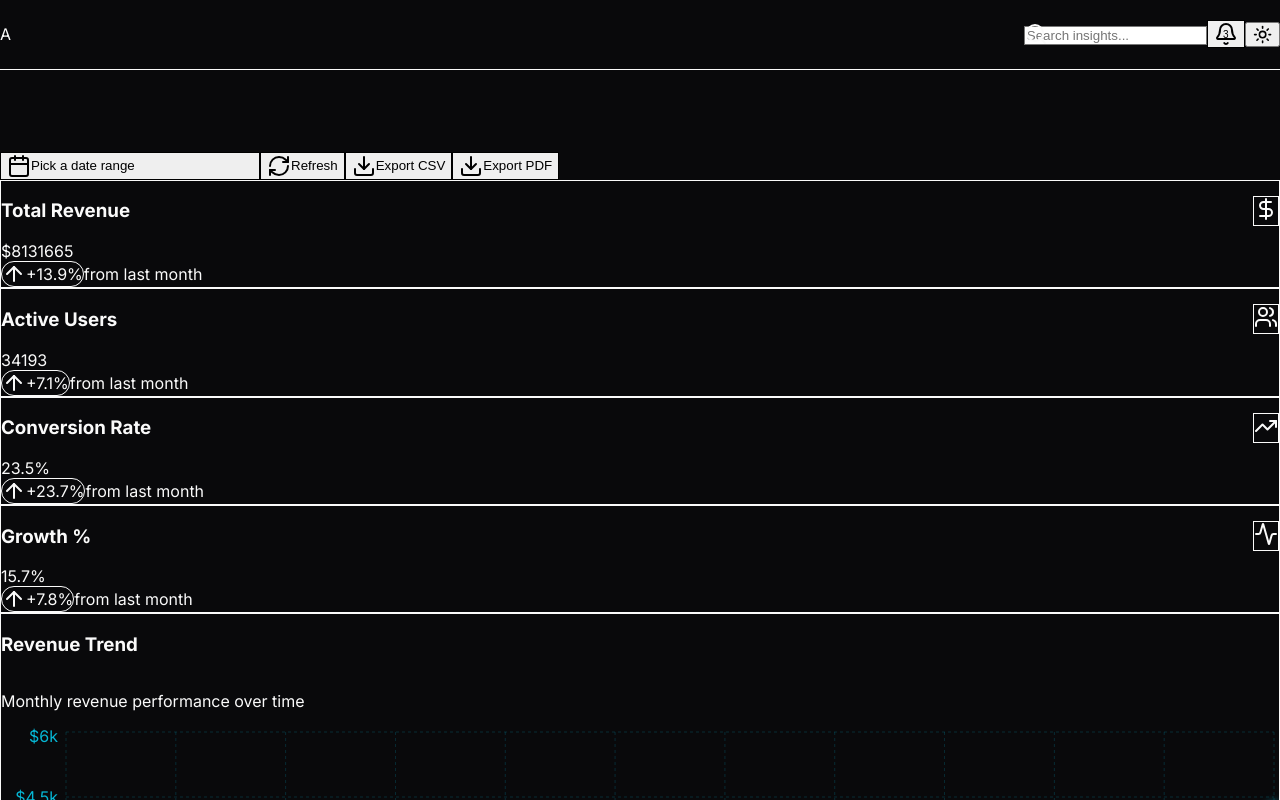
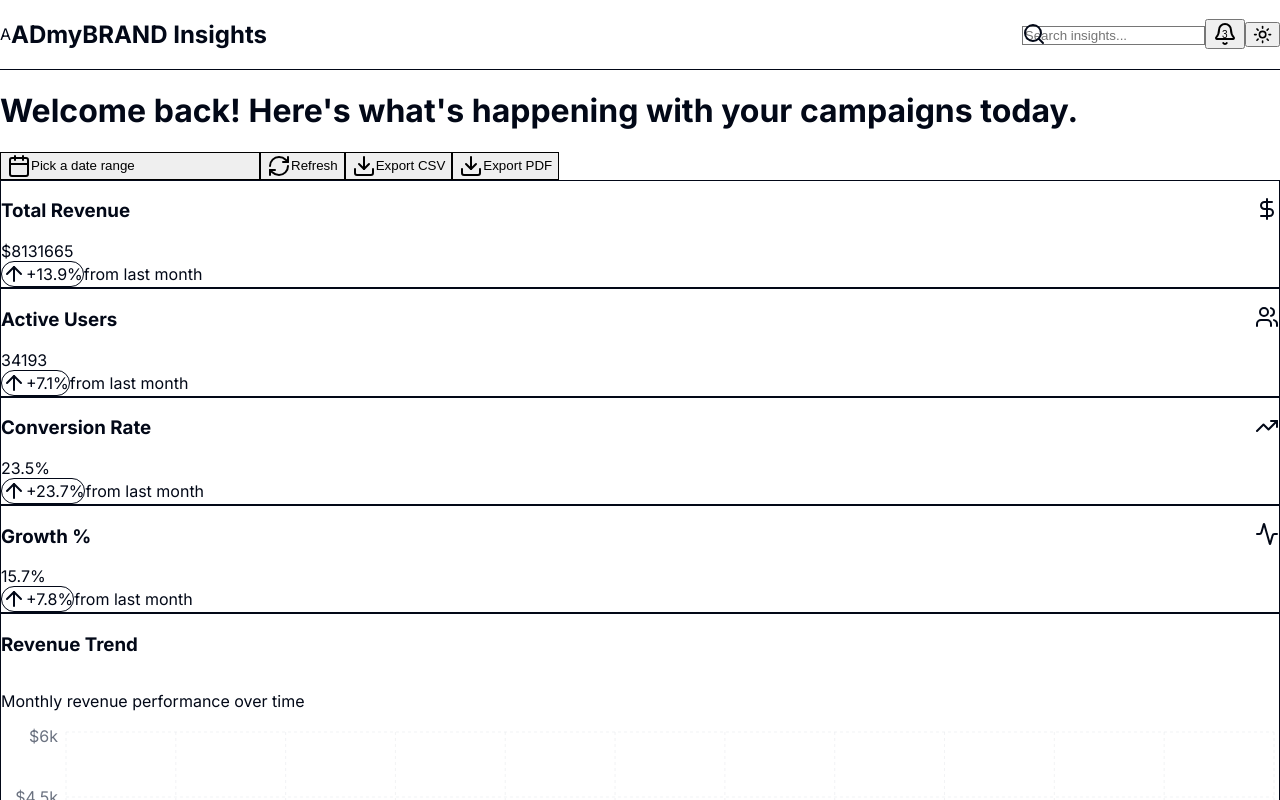
Before and after one commit to Soumyadipgithub/admybrand-insights, a Next.js app: page / in a window 1280 px wide. Shown: the top 800 px of the page. Built offline with nearby package versions, Linux system fonts and the light colour scheme.

Commit message:
Transform to professional design like AI Dashboard Generator: Clean white theme, blue accents, modern typography, subtle shadows

```diff
--- a/src/app/globals.css
+++ b/src/app/globals.css
@@ -4,56 +4,56 @@
 
 @layer base {
   :root {
-    /* FUTURISTIC CYBER DASHBOARD - 10/10 */
-    --background: 240 10% 4%;
-    --foreground: 0 0% 98%;
-    --card: 240 10% 6%;
-    --card-foreground: 0 0% 98%;
-    --popover: 240 10% 6%;
-    --popover-foreground: 0 0% 98%;
+    /* PROFESSIONAL BUSINESS DASHBOARD - Clean & Modern */
+    --background: 0 0% 100%;
+    --foreground: 222 84% 5%;
+    --card: 0 0% 100%;
+    --card-foreground: 222 84% 5%;
+    --popover: 0 0% 100%;
+    --popover-foreground: 222 84% 5%;
 
-    /* Primary - Neon Cyan */
-    --primary: 180 100% 50%;
-    --primary-foreground: 240 10% 4%;
+    /* Primary - Professional Blue */
+    --primary: 221 83% 53%;
+    --primary-foreground: 0 0% 100%;
 
-    /* Secondary - Neon Purple */
-    --secondary: 280 100% 60%;
-    --secondary-foreground: 240 10% 4%;
+    /* Secondary - Light Blue */
+    --secondary: 210 40% 96%;
+    --secondary-foreground: 222 47% 11%;
 
-    /* Muted - Dark Cyber */
-    --muted: 240 10% 8%;
-    --muted-foreground: 0 0% 70%;
+    /* Muted - Light Gray */
+    --muted: 210 40% 96%;
+    --muted-foreground: 215 16% 47%;
 
-    /* Accent - Neon Pink */
-    --accent: 320 100% 60%;
-    --accent-foreground: 240 10% 4%;
+    /* Accent - Blue */
+    --accent: 210 40% 96%;
+    --accent-foreground: 222 47% 11%;
 
-    /* Success - Neon Green */
-    --success: 120 100% 50%;
-    --success-foreground: 240 10% 4%;
+    /* Success - Green */
+    --success: 142 76% 36%;
+    --success-foreground: 0 0% 100%;
 
-    /* Warning - Neon Orange */
-    --warning: 30 100% 60%;
-    --warning-foreground: 240 10% 4%;
+    /* Warning - Orange */
+    --warning: 38 92% 50%;
+    --warning-foreground: 0 0% 100%;
 
-    /* Destructive - Neon Red */
-    --destructive: 0 100% 60%;
-    --destructive-foreground: 240 10% 4%;
+    /* Destructive - Red */
+    --destructive: 0 84% 60%;
+    --destructive-foreground: 0 0% 100%;
 
-    /* Border - Glowing */
-    --border: 180 100% 50%;
-    --input: 240 10% 8%;
-    --ring: 180 100% 50%;
+    /* Border - Subtle */
+    --border: 214 32% 91%;
+    --input: 214 32% 91%;
+    --ring: 221 83% 53%;
 
-    /* Radius - Futuristic */
-    --radius: 0.5rem;
+    /* Radius - Modern */
+    --radius: 0.75rem;
 
-    /* Shadows - Glowing */
-    --shadow-sm: 0 0 10px rgb(0 255 255 / 0.3);
-    --shadow: 0 0 20px rgb(0 255 255 / 0.4);
-    --shadow-md: 0 0 30px rgb(0 255 255 / 0.5);
-    --shadow-lg: 0 0 40px rgb(0 255 255 / 0.6);
-    --shadow-xl: 0 0 50px rgb(0 255 255 / 0.7);
+    /* Shadows - Subtle */
+    --shadow-sm: 0 1px 2px 0 rgb(0 0 0 / 0.05);
+    --shadow: 0 1px 3px 0 rgb(0 0 0 / 0.1), 0 1px 2px -1px rgb(0 0 0 / 0.1);
+    --shadow-md: 0 4px 6px -1px rgb(0 0 0 / 0.1), 0 2px 4px -2px rgb(0 0 0 / 0.1);
+    --shadow-lg: 0 10px 15px -3px rgb(0 0 0 / 0.1), 0 4px 6px -4px rgb(0 0 0 / 0.1);
+    --shadow-xl: 0 20px 25px -5px rgb(0 0 0 / 0.1), 0 8px 10px -6px rgb(0 0 0 / 0.1);
   }
 
   .dark {
--- a/src/app/page.tsx
+++ b/src/app/page.tsx
@@ -192,12 +192,12 @@
   }
 
   return (
-    <div className="min-h-screen bg-gradient-to-br from-black via-slate-900 to-cyan-900 relative">
+    <div className="min-h-screen bg-gradient-to-br from-gray-50 to-white relative">
       <div className="max-w-7xl mx-auto px-6 py-8 relative z-10">
         {/* Header with Filters */}
         <div className="flex flex-col lg:flex-row lg:items-center lg:justify-between gap-6 mb-8">
           <div>
-            <h1 className="text-5xl font-bold bg-gradient-to-r from-cyan-400 via-blue-400 to-purple-400 bg-clip-text text-transparent mb-2 animate-pulse">
+            <h1 className="text-4xl font-bold text-gray-900 mb-2">
               Welcome back! Here's what's happening with your campaigns today.
             </h1>
           </div>
@@ -216,7 +216,7 @@
                   size="sm"
                   onClick={handleRefresh}
                   disabled={isLoading}
-                  className="bg-black/40 backdrop-blur-xl border-cyan-500/30 hover:bg-cyan-500/20 hover:shadow-lg hover:shadow-cyan-500/30 transition-all duration-300 rounded-xl text-cyan-300"
+                  className="bg-white border-gray-300 hover:bg-gray-50 hover:border-blue-500 transition-all duration-200 rounded-lg text-gray-700"
                 >
                   <RefreshCw className={`h-4 w-4 mr-2 ${isLoading ? 'animate-spin' : ''}`} />
                   Refresh
@@ -225,7 +225,7 @@
                   variant="outline"
                   size="sm"
                   onClick={() => handleExport('csv')}
-                  className="bg-black/40 backdrop-blur-xl border-cyan-500/30 hover:bg-cyan-500/20 hover:shadow-lg hover:shadow-cyan-500/30 transition-all duration-300 rounded-xl text-cyan-300"
+                  className="bg-white border-gray-300 hover:bg-gray-50 hover:border-blue-500 transition-all duration-200 rounded-lg text-gray-700"
                 >
                   <Download className="h-4 w-4 mr-2" />
                   Export CSV
@@ -234,7 +234,7 @@
                   variant="outline"
                   size="sm"
                   onClick={() => handleExport('pdf')}
-                  className="bg-black/40 backdrop-blur-xl border-cyan-500/30 hover:bg-cyan-500/20 hover:shadow-lg hover:shadow-cyan-500/30 transition-all duration-300 rounded-xl text-cyan-300"
+                  className="bg-white border-gray-300 hover:bg-gray-50 hover:border-blue-500 transition-all duration-200 rounded-lg text-gray-700"
                 >
                   <Download className="h-4 w-4 mr-2" />
                   Export PDF
@@ -270,10 +270,10 @@
 
           {/* User Demographics */}
           <div>
-            <Card className="bg-black/40 backdrop-blur-xl border border-cyan-500/30 shadow-lg hover:shadow-2xl hover:shadow-cyan-500/30 transition-all duration-500 h-full">
+            <Card className="bg-white border border-gray-200 shadow-sm hover:shadow-md transition-all duration-300 h-full">
               <CardHeader className="pb-4">
-                <CardTitle className="text-xl font-bold text-cyan-100">User Demographics</CardTitle>
-                <p className="text-cyan-300">Age distribution of users</p>
+                <CardTitle className="text-xl font-bold text-gray-900">User Demographics</CardTitle>
+                <p className="text-gray-600">Age distribution of users</p>
               </CardHeader>
               <CardContent>
                 <div className="h-80">
@@ -291,10 +291,10 @@
         {/* Additional Charts */}
         <div className="grid gap-8 md:grid-cols-2 mb-8">
           {/* Revenue by Channel */}
-          <Card className="bg-black/40 backdrop-blur-xl border border-cyan-500/30 shadow-lg hover:shadow-2xl hover:shadow-cyan-500/30 transition-all duration-500">
+          <Card className="bg-white border border-gray-200 shadow-sm hover:shadow-md transition-all duration-300">
             <CardHeader className="pb-4">
-              <CardTitle className="text-xl font-bold text-cyan-100">Revenue by Channel</CardTitle>
-              <p className="text-cyan-300">Revenue distribution by marketing channel</p>
+              <CardTitle className="text-xl font-bold text-gray-900">Revenue by Channel</CardTitle>
+              <p className="text-gray-600">Revenue distribution by marketing channel</p>
             </CardHeader>
             <CardContent>
               <div className="h-80">
@@ -308,28 +308,28 @@
           </Card>
 
           {/* Campaign Performance */}
-          <Card className="bg-black/40 backdrop-blur-xl border border-cyan-500/30 shadow-lg hover:shadow-2xl hover:shadow-cyan-500/30 transition-all duration-500">
+          <Card className="bg-white border border-gray-200 shadow-sm hover:shadow-md transition-all duration-300">
             <CardHeader className="pb-4">
-              <CardTitle className="text-xl font-bold text-cyan-100">Campaign Performance</CardTitle>
-              <p className="text-cyan-300">Top performing campaigns</p>
+              <CardTitle className="text-xl font-bold text-gray-900">Campaign Performance</CardTitle>
+              <p className="text-gray-600">Top performing campaigns</p>
             </CardHeader>
             <CardContent>
               <div className="space-y-4">
                 {[
-                  { name: "Social Media Campaign", value: "$2.4M", growth: "+15%", color: "bg-gradient-to-r from-cyan-400 to-blue-500" },
-                  { name: "Email Marketing", value: "$1.8M", growth: "+12%", color: "bg-gradient-to-r from-green-400 to-emerald-500" },
-                  { name: "Search Ads", value: "$1.2M", growth: "+8%", color: "bg-gradient-to-r from-purple-400 to-pink-500" },
-                  { name: "Content Marketing", value: "$890K", growth: "+6%", color: "bg-gradient-to-r from-orange-400 to-red-500" }
+                  { name: "Social Media Campaign", value: "$2.4M", growth: "+15%", color: "bg-gradient-to-r from-blue-500 to-blue-600" },
+                  { name: "Email Marketing", value: "$1.8M", growth: "+12%", color: "bg-gradient-to-r from-green-500 to-green-600" },
+                  { name: "Search Ads", value: "$1.2M", growth: "+8%", color: "bg-gradient-to-r from-purple-500 to-purple-600" },
+                  { name: "Content Marketing", value: "$890K", growth: "+6%", color: "bg-gradient-to-r from-orange-500 to-orange-600" }
                 ].map((item, index) => (
-                  <div key={index} className="group flex items-center justify-between p-4 bg-cyan-500/10 rounded-xl hover:bg-cyan-500/20 transition-all duration-300 hover:shadow-lg hover:shadow-cyan-500/20 border border-cyan-500/20">
+                  <div key={index} className="group flex items-center justify-between p-4 bg-gray-50 rounded-lg hover:bg-gray-100 transition-all duration-200 border border-gray-200">
                     <div className="flex items-center">
-                      <div className={`w-3 h-3 rounded-full ${item.color} mr-4 shadow-lg`}></div>
+                      <div className={`w-3 h-3 rounded-full ${item.color} mr-4`}></div>
                       <div>
-                        <div className="font-semibold text-cyan-100 group-hover:text-cyan-50 transition-colors">{item.name}</div>
-                        <div className="text-sm text-cyan-300">{item.value}</div>
+                        <div className="font-semibold text-gray-900 group-hover:text-gray-800 transition-colors">{item.name}</div>
+                        <div className="text-sm text-gray-600">{item.value}</div>
                       </div>
                     </div>
-                    <div className="text-green-400 font-semibold">{item.growth}</div>
+                    <div className="text-green-600 font-semibold">{item.growth}</div>
                   </div>
                 ))}
               </div>
@@ -338,10 +338,10 @@
         </div>
 
         {/* Data Table */}
-        <Card className="bg-black/40 backdrop-blur-xl border border-cyan-500/30 shadow-lg hover:shadow-2xl hover:shadow-cyan-500/30 transition-all duration-500">
+        <Card className="bg-white border border-gray-200 shadow-sm hover:shadow-md transition-all duration-300">
           <CardHeader className="pb-4">
-            <CardTitle className="text-xl font-bold text-cyan-100">Campaign Data</CardTitle>
-            <p className="text-cyan-300">Detailed campaign performance with sorting and filtering</p>
+            <CardTitle className="text-xl font-bold text-gray-900">Campaign Data</CardTitle>
+            <p className="text-gray-600">Detailed campaign performance with sorting and filtering</p>
           </CardHeader>
           <CardContent>
             <DataTable data={tableData} />
--- a/src/components/charts/line-chart.tsx
+++ b/src/components/charts/line-chart.tsx
@@ -32,10 +32,10 @@
 
 export function LineChart({ data, title, description }: LineChartProps) {
   return (
-    <Card className="bg-black/40 backdrop-blur-xl border border-cyan-500/30 shadow-lg hover:shadow-2xl hover:shadow-cyan-500/30 transition-all duration-500">
+    <Card className="bg-white border border-gray-200 shadow-sm hover:shadow-md transition-all duration-300">
       <CardHeader className="pb-4">
-        <CardTitle className="text-xl font-bold text-cyan-100">{title}</CardTitle>
-        {description && <CardDescription className="text-cyan-300">{description}</CardDescription>}
+        <CardTitle className="text-xl font-bold text-gray-900">{title}</CardTitle>
+        {description && <CardDescription className="text-gray-600">{description}</CardDescription>}
       </CardHeader>
       <CardContent className="pb-4">
         <div className="h-[300px]">
@@ -43,26 +43,26 @@
             <RechartsLineChart data={data}>
               <defs>
                 <linearGradient id="colorValue" x1="0" y1="0" x2="0" y2="1">
-                  <stop offset="5%" stopColor="#06b6d4" stopOpacity={0.8}/>
-                  <stop offset="95%" stopColor="#06b6d4" stopOpacity={0.1}/>
+                  <stop offset="5%" stopColor="#3b82f6" stopOpacity={0.8}/>
+                  <stop offset="95%" stopColor="#3b82f6" stopOpacity={0.1}/>
                 </linearGradient>
                 <linearGradient id="glowEffect" x1="0" y1="0" x2="1" y2="0">
-                  <stop offset="0%" stopColor="#06b6d4" stopOpacity={0.5}/>
-                  <stop offset="50%" stopColor="#06b6d4" stopOpacity={0.8}/>
-                  <stop offset="100%" stopColor="#06b6d4" stopOpacity={0.5}/>
+                  <stop offset="0%" stopColor="#3b82f6" stopOpacity={0.5}/>
+                  <stop offset="50%" stopColor="#3b82f6" stopOpacity={0.8}/>
+                  <stop offset="100%" stopColor="#3b82f6" stopOpacity={0.5}/>
                 </linearGradient>
               </defs>
-              <CartesianGrid strokeDasharray="3 3" stroke="#06b6d4" strokeOpacity={0.2} />
+              <CartesianGrid strokeDasharray="3 3" stroke="#e5e7eb" strokeOpacity={0.5} />
               <XAxis
                 dataKey="name"
                 className="text-xs"
-                tick={{ fill: "#06b6d4" }}
+                tick={{ fill: "#6b7280" }}
                 tickLine={false}
                 axisLine={false}
               />
               <YAxis
                 className="text-xs"
-                tick={{ fill: "#06b6d4" }}
+                tick={{ fill: "#6b7280" }}
                 tickFormatter={(value) => `$${value / 1000}k`}
                 tickLine={false}
                 axisLine={false}
@@ -70,21 +70,21 @@
               <Tooltip
                 content={<CustomTooltip />}
                 contentStyle={{
-                  backgroundColor: 'rgba(0, 0, 0, 0.9)',
-                  border: '1px solid #06b6d4',
-                  borderRadius: '12px',
-                  boxShadow: '0 0 20px rgba(6, 182, 212, 0.5)',
+                  backgroundColor: 'white',
+                  border: '1px solid #e5e7eb',
+                  borderRadius: '8px',
+                  boxShadow: '0 4px 6px -1px rgba(0, 0, 0, 0.1)',
                   padding: '12px',
-                  color: '#06b6d4'
+                  color: '#374151'
                 }}
               />
               <Line
                 type="monotone"
                 dataKey="value"
                 stroke="url(#glowEffect)"
-                strokeWidth={4}
-                dot={{ fill: '#06b6d4', strokeWidth: 3, r: 6, filter: 'drop-shadow(0 0 5px #06b6d4)' }}
-                activeDot={{ r: 8, stroke: '#06b6d4', strokeWidth: 3, filter: 'drop-shadow(0 0 10px #06b6d4)' }}
+                strokeWidth={3}
+                dot={{ fill: '#3b82f6', strokeWidth: 2, r: 4 }}
+                activeDot={{ r: 6, stroke: '#3b82f6', strokeWidth: 2 }}
               />
             </RechartsLineChart>
           </ResponsiveContainer>
--- a/src/components/layout.tsx
+++ b/src/components/layout.tsx
@@ -11,35 +11,20 @@
 
 export function Layout({ children }: LayoutProps) {
   return (
-    <div className="min-h-screen bg-gradient-to-br from-black via-slate-900 to-cyan-900 relative overflow-hidden">
-      {/* Animated Cyber Grid */}
-      <div className="absolute inset-0 bg-[linear-gradient(rgba(0,255,255,0.1)_1px,transparent_1px),linear-gradient(90deg,rgba(0,255,255,0.1)_1px,transparent_1px)] bg-[size:50px_50px] animate-pulse" />
-
-      {/* Floating Holographic Particles */}
-      <div className="absolute inset-0">
-        <div className="absolute top-20 left-20 w-3 h-3 bg-cyan-400 rounded-full animate-ping shadow-lg shadow-cyan-400/50" />
-        <div className="absolute top-40 right-40 w-2 h-2 bg-purple-400 rounded-full animate-pulse shadow-lg shadow-purple-400/50" />
-        <div className="absolute bottom-20 left-1/3 w-2.5 h-2.5 bg-pink-400 rounded-full animate-bounce shadow-lg shadow-pink-400/50" />
-        <div className="absolute top-1/2 right-1/4 w-1.5 h-1.5 bg-green-400 rounded-full animate-ping shadow-lg shadow-green-400/50" />
-        <div className="absolute top-1/3 left-1/4 w-1 h-1 bg-orange-400 rounded-full animate-pulse shadow-lg shadow-orange-400/50" />
-      </div>
-
-      {/* Scanning Lines */}
-      <div className="absolute inset-0">
-        <div className="absolute top-0 left-0 w-full h-px bg-gradient-to-r from-transparent via-cyan-400 to-transparent animate-pulse" />
-        <div className="absolute bottom-0 left-0 w-full h-px bg-gradient-to-r from-transparent via-purple-400 to-transparent animate-pulse" style={{ animationDelay: '1s' }} />
-      </div>
+    <div className="min-h-screen bg-gradient-to-br from-gray-50 to-white relative">
+      {/* Subtle Background Pattern */}
+      <div className="absolute inset-0 bg-[linear-gradient(rgba(59,130,246,0.03)_1px,transparent_1px),linear-gradient(90deg,rgba(59,130,246,0.03)_1px,transparent_1px)] bg-[size:100px_100px]" />
 
       {/* Header */}
-      <header className="backdrop-blur-xl bg-black/20 border-b border-cyan-500/30 sticky top-0 z-50">
+      <header className="bg-white border-b border-gray-200 sticky top-0 z-50 shadow-sm">
         <div className="max-w-7xl mx-auto px-6 py-4">
           <div className="flex items-center justify-between">
             <div className="flex items-center space-x-8">
               <div className="flex items-center space-x-3">
-                <div className="w-10 h-10 bg-gradient-to-br from-cyan-400 to-blue-500 rounded-xl flex items-center justify-center shadow-lg shadow-cyan-500/50 animate-pulse">
-                  <span className="text-black font-bold text-sm">A</span>
+                <div className="w-8 h-8 bg-gradient-to-br from-blue-600 to-blue-700 rounded-lg flex items-center justify-center shadow-sm">
+                  <span className="text-white font-bold text-sm">A</span>
                 </div>
-                <h2 className="text-xl font-bold bg-gradient-to-r from-cyan-400 via-blue-400 to-purple-400 bg-clip-text text-transparent animate-pulse">
+                <h2 className="text-xl font-bold text-gray-900">
                   ADmyBRAND Insights
                 </h2>
               </div>
@@ -53,10 +38,10 @@
                   <a
                     key={item.name}
                     href={item.href}
-                    className={`px-4 py-2 rounded-lg text-sm font-medium transition-all duration-300 ${
+                    className={`px-4 py-2 rounded-lg text-sm font-medium transition-all duration-200 ${
                       item.active
-                        ? "bg-cyan-500/20 text-cyan-400 shadow-lg shadow-cyan-500/30 border border-cyan-500/30"
-                        : "text-gray-300 hover:text-cyan-400 hover:bg-cyan-500/10 border border-transparent hover:border-cyan-500/30"
+                        ? "bg-blue-50 text-blue-700 border border-blue-200"
+                        : "text-gray-600 hover:text-blue-700 hover:bg-blue-50"
                     }`}
                   >
                     {item.name}
@@ -67,16 +52,16 @@
 
             <div className="flex items-center space-x-3">
               <div className="relative">
-                <Search className="absolute left-3 top-1/2 h-4 w-4 -translate-y-1/2 text-cyan-400" />
+                <Search className="absolute left-3 top-1/2 h-4 w-4 -translate-y-1/2 text-gray-400" />
                 <input
                   type="search"
                   placeholder="Search insights..."
-                  className="pl-10 pr-4 py-2.5 w-64 border border-cyan-500/30 rounded-xl text-sm bg-black/20 backdrop-blur-sm focus:outline-none focus:ring-2 focus:ring-cyan-500/50 focus:border-cyan-500 text-cyan-100 placeholder-cyan-300/50 transition-all duration-300"
+                  className="pl-10 pr-4 py-2 w-64 border border-gray-300 rounded-lg text-sm bg-white focus:outline-none focus:ring-2 focus:ring-blue-500/50 focus:border-blue-500 text-gray-900 placeholder-gray-400 transition-all duration-200"
                 />
               </div>
-              <Button variant="ghost" size="icon" className="relative hover:bg-cyan-500/20 rounded-xl border border-cyan-500/30">
-                <Bell className="h-5 w-5 text-cyan-400" />
-                <span className="absolute -top-1 -right-1 h-5 w-5 rounded-full bg-gradient-to-r from-red-500 to-pink-500 text-[10px] font-medium text-white flex items-center justify-center shadow-lg shadow-red-500/50 animate-pulse">
+              <Button variant="ghost" size="icon" className="relative hover:bg-gray-100 rounded-lg">
+                <Bell className="h-5 w-5 text-gray-600" />
+                <span className="absolute -top-1 -right-1 h-5 w-5 rounded-full bg-red-500 text-[10px] font-medium text-white flex items-center justify-center">
                   3
                 </span>
               </Button>
--- a/src/components/metric-card.tsx
+++ b/src/components/metric-card.tsx
@@ -22,53 +22,40 @@
 
   return (
     <Card className={cn(
-      "group relative overflow-hidden transition-all duration-500 hover:shadow-2xl hover:-translate-y-2 bg-black/40 backdrop-blur-xl border border-cyan-500/30",
+      "group relative overflow-hidden transition-all duration-300 hover:shadow-lg hover:-translate-y-1 bg-white border border-gray-200",
       className
     )}>
-      {/* Glowing Border */}
-      <div className="absolute inset-0 rounded-xl bg-gradient-to-r from-cyan-500/20 via-blue-500/20 to-purple-500/20 opacity-0 group-hover:opacity-100 transition-opacity duration-500 blur-sm" />
-
-      {/* Animated Background */}
-      <div className="absolute inset-0 bg-gradient-to-br from-cyan-900/20 via-blue-900/20 to-purple-900/20 opacity-0 group-hover:opacity-100 transition-opacity duration-500" />
-
-      {/* Glowing Corner */}
-      <div className="absolute top-0 right-0 w-20 h-20 bg-gradient-to-br from-cyan-400 to-transparent opacity-0 group-hover:opacity-30 transition-opacity duration-500 blur-xl" />
+      {/* Subtle Hover Effect */}
+      <div className="absolute inset-0 bg-gradient-to-br from-blue-50/50 via-transparent to-blue-50/30 opacity-0 group-hover:opacity-100 transition-opacity duration-300" />
 
       <CardHeader className="flex flex-row items-center justify-between space-y-0 pb-3 relative z-10">
-        <CardTitle className="text-sm font-semibold text-cyan-300 group-hover:text-cyan-200 transition-colors duration-200">
+        <CardTitle className="text-sm font-semibold text-gray-600 group-hover:text-gray-700 transition-colors duration-200">
           {metric.title}
         </CardTitle>
-        <div className="p-2 rounded-xl bg-gradient-to-br from-cyan-500/20 to-blue-500/20 group-hover:from-cyan-400/30 group-hover:to-blue-400/30 transition-all duration-300 border border-cyan-500/30">
-          <Icon className="h-4 w-4 text-cyan-400" />
+        <div className="p-2 rounded-lg bg-blue-50 group-hover:bg-blue-100 transition-all duration-200">
+          <Icon className="h-4 w-4 text-blue-600" />
         </div>
       </CardHeader>
 
       <CardContent className="relative z-10">
-        <div className="text-3xl font-bold text-cyan-100 mb-3 group-hover:text-cyan-50 transition-colors duration-200">
+        <div className="text-3xl font-bold text-gray-900 mb-3 group-hover:text-gray-800 transition-colors duration-200">
           {metric.value}
         </div>
         <div className="flex items-center text-sm">
           {metric.trend === "up" ? (
-            <div className="flex items-center px-3 py-1 rounded-full bg-green-500/20 text-green-400 border border-green-500/30">
+            <div className="flex items-center px-2 py-1 rounded-full bg-green-50 text-green-700 border border-green-200">
               <ArrowUpIcon className="mr-1 h-3 w-3" />
               <span className="font-medium">+{metric.change.toFixed(1)}%</span>
             </div>
           ) : (
-            <div className="flex items-center px-3 py-1 rounded-full bg-red-500/20 text-red-400 border border-red-500/30">
+            <div className="flex items-center px-2 py-1 rounded-full bg-red-50 text-red-700 border border-red-200">
               <ArrowDownIcon className="mr-1 h-3 w-3" />
               <span className="font-medium">-{Math.abs(metric.change).toFixed(1)}%</span>
             </div>
           )}
-          <span className="ml-2 text-gray-400 text-xs">from last month</span>
+          <span className="ml-2 text-gray-500 text-xs">from last month</span>
         </div>
       </CardContent>
-
-      {/* Floating Glow Elements */}
-      <div className="absolute top-4 right-4 w-16 h-16 rounded-full bg-gradient-to-br from-cyan-400/20 to-blue-400/20 blur-xl group-hover:blur-2xl transition-all duration-500 animate-pulse" />
-      <div className="absolute bottom-4 left-4 w-12 h-12 rounded-full bg-gradient-to-br from-purple-400/20 to-pink-400/20 blur-lg group-hover:blur-xl transition-all duration-500 animate-pulse" />
-
-      {/* Scanning Line Effect */}
-      <div className="absolute inset-0 bg-gradient-to-r from-transparent via-cyan-500/10 to-transparent opacity-0 group-hover:opacity-100 transition-opacity duration-1000 animate-pulse" />
     </Card>
   )
 }
```
